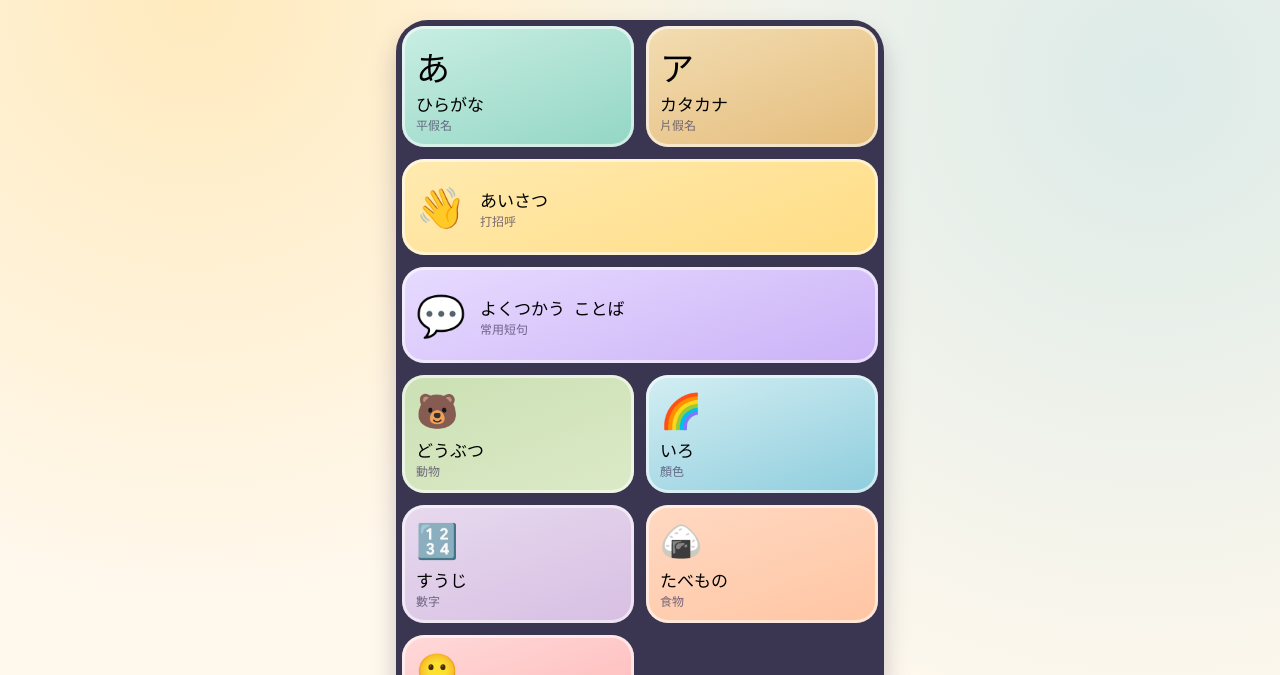
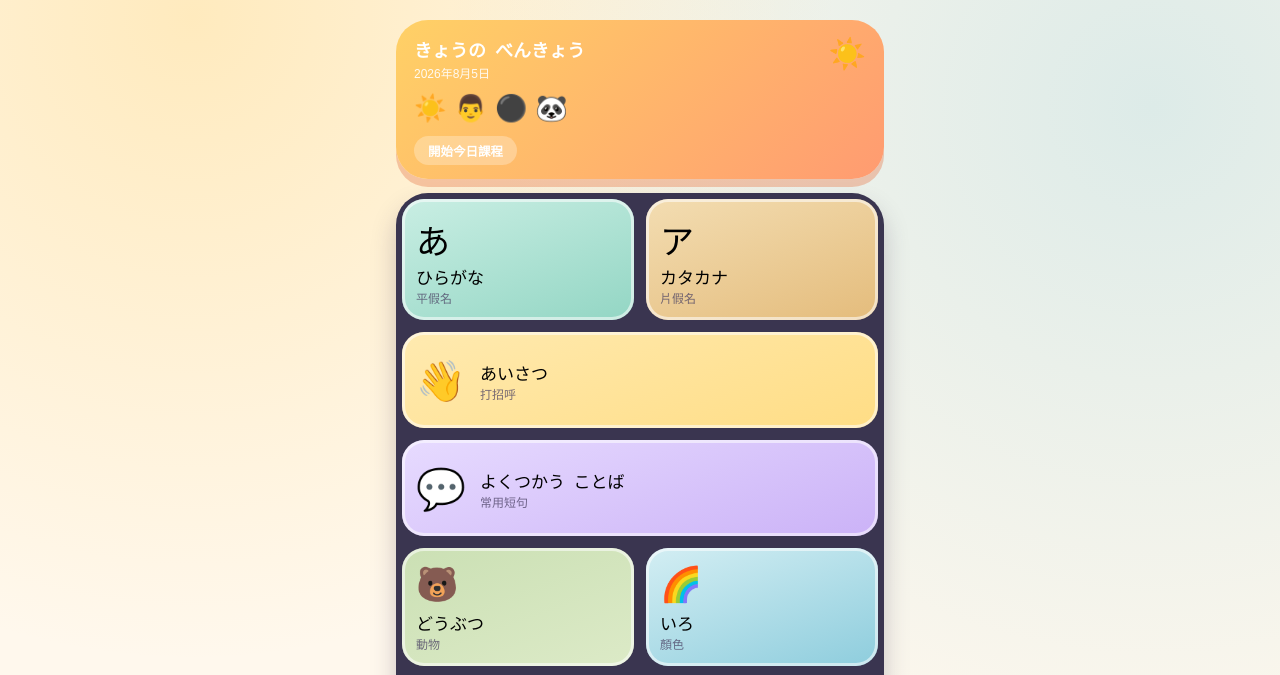
Before and after one commit to Yin-Ying-Lin/Japanese-learning-app, a plain HTML site: page index.html in a window 1280 px wide. Shown: the part 86-761 px from the top of the page. Drawn offline with nearby package versions, Linux system fonts and the light colour scheme; a web font is replaced by a local one.

Commit message:
新增每日小課程: 依日期自動挑選單字, 完成可得星星獎勵

```diff
--- a/index.html
+++ b/index.html
@@ -72,6 +72,29 @@
     box-shadow:0 3px 0 rgba(240,174,31,0.35);
     font-size:15px;
   }
+
+  /* ---------- Daily lesson card ---------- */
+  .daily-card{
+    border:none; cursor:pointer; text-align:left; width:100%;
+    border-radius: var(--radius-lg);
+    padding:16px 18px 14px;
+    margin-bottom:14px;
+    background: linear-gradient(135deg, var(--sun), var(--peach));
+    color:#fff;
+    box-shadow: 0 8px 0 rgba(230,126,82,0.4);
+    transition: transform .12s ease;
+  }
+  .daily-card:active{ transform: scale(0.97); }
+  .daily-card .badge-row{display:flex; align-items:flex-start; justify-content:space-between; gap:10px;}
+  .daily-card h2{margin:0; font-family:'Kosugi Maru',sans-serif; font-size:18px;}
+  .daily-card .date{font-size:12px; opacity:0.9; margin-top:2px;}
+  .daily-card .sun-icon{font-size:30px; flex-shrink:0;}
+  .daily-card .preview{display:flex; gap:8px; margin-top:12px; font-size:26px;}
+  .daily-card .status{
+    margin-top:12px; display:inline-block; font-size:12.5px; font-weight:800;
+    background:rgba(255,255,255,0.28); padding:5px 14px; border-radius:999px;
+  }
+  .daily-card.done{ background: linear-gradient(135deg, var(--matcha), var(--matcha-dark)); box-shadow: 0 8px 0 rgba(92,128,69,0.4); }
 
   /* ---------- Bento grid (home) ---------- */
   .bento{
@@ -235,6 +258,18 @@
       <div class="star-badge">⭐ <span id="starCount" class="num">0</span></div>
     </header>
 
+    <button class="daily-card" id="dailyCard" onclick="openDaily()">
+      <div class="badge-row">
+        <div>
+          <h2 class="jp">きょうの べんきょう</h2>
+          <div class="date" id="dailyDate"></div>
+        </div>
+        <span class="sun-icon">☀️</span>
+      </div>
+      <div class="preview" id="dailyPreview"></div>
+      <div class="status" id="dailyStatus"></div>
+    </button>
+
     <nav class="bento" id="bentoGrid"></nav>
 
     <div class="install-tip">
@@ -256,6 +291,18 @@
       <span>聽力小遊戲：考考我！</span>
     </button>
     <div class="cardgrid" id="cardGrid"></div>
+  </div>
+
+  <!-- DAILY LESSON -->
+  <div class="page" id="daily">
+    <div class="backbar">
+      <button class="back-btn" onclick="goHome()">←</button>
+      <div>
+        <h2 class="page-title jp">きょうの べんきょう</h2>
+        <span class="page-title zh" id="dailyPageDate"></span>
+      </div>
+    </div>
+    <div class="cardgrid" id="dailyCardGrid"></div>
   </div>
 
 </div>
@@ -399,6 +446,10 @@ const CATEGORIES = [
     ]},
 ];
 
+/* ---------------- Daily lesson pool (words with meaning, kana charts excluded) ---------------- */
+const DAILY_POOL = CATEGORIES.filter(c=> c.type !== 'kana').flatMap(c=> c.items);
+const DAILY_COUNT = 6;
+
 /* ---------------- State ---------------- */
 let stars = 0;
 let currentCategory = null;
@@ -477,17 +528,10 @@ function renderHome(){
   });
 }
 
-function openCategory(id){
-  currentCategory = CATEGORIES.find(c=>c.id===id);
-  document.getElementById('detailTitleJp').textContent = currentCategory.emoji + ' ' + currentCategory.jp;
-  document.getElementById('detailTitleZh').textContent = currentCategory.zh;
-  const grid = document.getElementById('cardGrid');
-  grid.innerHTML = '';
-  grid.classList.toggle('kana-grid', currentCategory.type === 'kana');
-  currentCategory.items.forEach(item=>{
+function makeWordCard(item, isKana){
   const card = document.createElement('div');
   card.className = 'word-card';
-    card.innerHTML = (currentCategory.type === 'kana') ? `
+  card.innerHTML = isKana ? `
     <span class="kana-char jp">${item.jp}</span>
     <div class="romaji">${item.romaji}</div>
     <div class="speaker">🔊</div>
@@ -503,15 +547,90 @@ function openCategory(id){
     card.classList.add('playing');
     speak(item.jp, ()=> card.classList.remove('playing'));
   };
-    grid.appendChild(card);
+  return card;
+}
+
+function openCategory(id){
+  currentCategory = CATEGORIES.find(c=>c.id===id);
+  document.getElementById('detailTitleJp').textContent = currentCategory.emoji + ' ' + currentCategory.jp;
+  document.getElementById('detailTitleZh').textContent = currentCategory.zh;
+  const grid = document.getElementById('cardGrid');
+  grid.innerHTML = '';
+  grid.classList.toggle('kana-grid', currentCategory.type === 'kana');
+  currentCategory.items.forEach(item=>{
+    grid.appendChild(makeWordCard(item, currentCategory.type === 'kana'));
   });
-  document.getElementById('home').classList.remove('active');
+  document.querySelectorAll('.page').forEach(p=> p.classList.remove('active'));
   document.getElementById('detail').classList.add('active');
 }
 
 function goHome(){
-  document.getElementById('detail').classList.remove('active');
+  document.querySelectorAll('.page').forEach(p=> p.classList.remove('active'));
   document.getElementById('home').classList.add('active');
+  renderDailyCard();
+}
+
+/* ---------------- Daily lesson ---------------- */
+function todayKey(){
+  const d = new Date();
+  const m = String(d.getMonth()+1).padStart(2,'0');
+  const day = String(d.getDate()).padStart(2,'0');
+  return `${d.getFullYear()}-${m}-${day}`;
+}
+function todayLabel(){
+  const d = new Date();
+  return `${d.getFullYear()}年${d.getMonth()+1}月${d.getDate()}日`;
+}
+function hashString(str){
+  let h = 0;
+  for(let i=0;i<str.length;i++){ h = (h*31 + str.charCodeAt(i)) >>> 0; }
+  return h;
+}
+function mulberry32(seed){
+  return function(){
+    let t = seed += 0x6D2B79F5;
+    t = Math.imul(t ^ t>>>15, t | 1);
+    t ^= t + Math.imul(t ^ t>>>7, t | 61);
+    return ((t ^ t>>>14) >>> 0) / 4294967296;
+  };
+}
+function seededShuffle(arr, rng){
+  const a = arr.slice();
+  for(let i=a.length-1;i>0;i--){
+    const j = Math.floor(rng()*(i+1));
+    [a[i],a[j]] = [a[j],a[i]];
+  }
+  return a;
+}
+function getDailyWords(){
+  const rng = mulberry32(hashString(todayKey()));
+  return seededShuffle(DAILY_POOL, rng).slice(0, DAILY_COUNT);
+}
+function isDailyDone(){
+  try{ return !!window.localStorage.getItem('jp-app:daily:'+todayKey()); }
+  catch(e){ return false; }
+}
+function renderDailyCard(){
+  document.getElementById('dailyDate').textContent = todayLabel();
+  const preview = getDailyWords().slice(0,4).map(i=> `<span>${i.emoji || i.jp}</span>`).join('');
+  document.getElementById('dailyPreview').innerHTML = preview;
+  const done = isDailyDone();
+  document.getElementById('dailyStatus').textContent = done ? '已完成 今天再複習一次也可以' : '開始今日課程';
+  document.getElementById('dailyCard').classList.toggle('done', done);
+}
+function openDaily(){
+  document.getElementById('dailyPageDate').textContent = todayLabel() + ' 的每日課程';
+  const grid = document.getElementById('dailyCardGrid');
+  grid.innerHTML = '';
+  getDailyWords().forEach(item=> grid.appendChild(makeWordCard(item, false)));
+  document.querySelectorAll('.page').forEach(p=> p.classList.remove('active'));
+  document.getElementById('daily').classList.add('active');
+  if(!isDailyDone()){
+    try{ window.localStorage.setItem('jp-app:daily:'+todayKey(), '1'); }catch(e){}
+    addStars(1);
+    showBubble('今日課程完成 得到一顆星星');
+  }
+  renderDailyCard();
 }
 
 /* ---------------- Quiz ---------------- */
@@ -610,6 +729,7 @@ function finishQuiz(){
 /* ---------------- Init ---------------- */
 renderHome();
 loadStars();
+renderDailyCard();
 </script>
 </body>
 </html>
```
Lines whose indentation alone changed are shown as unchanged.
